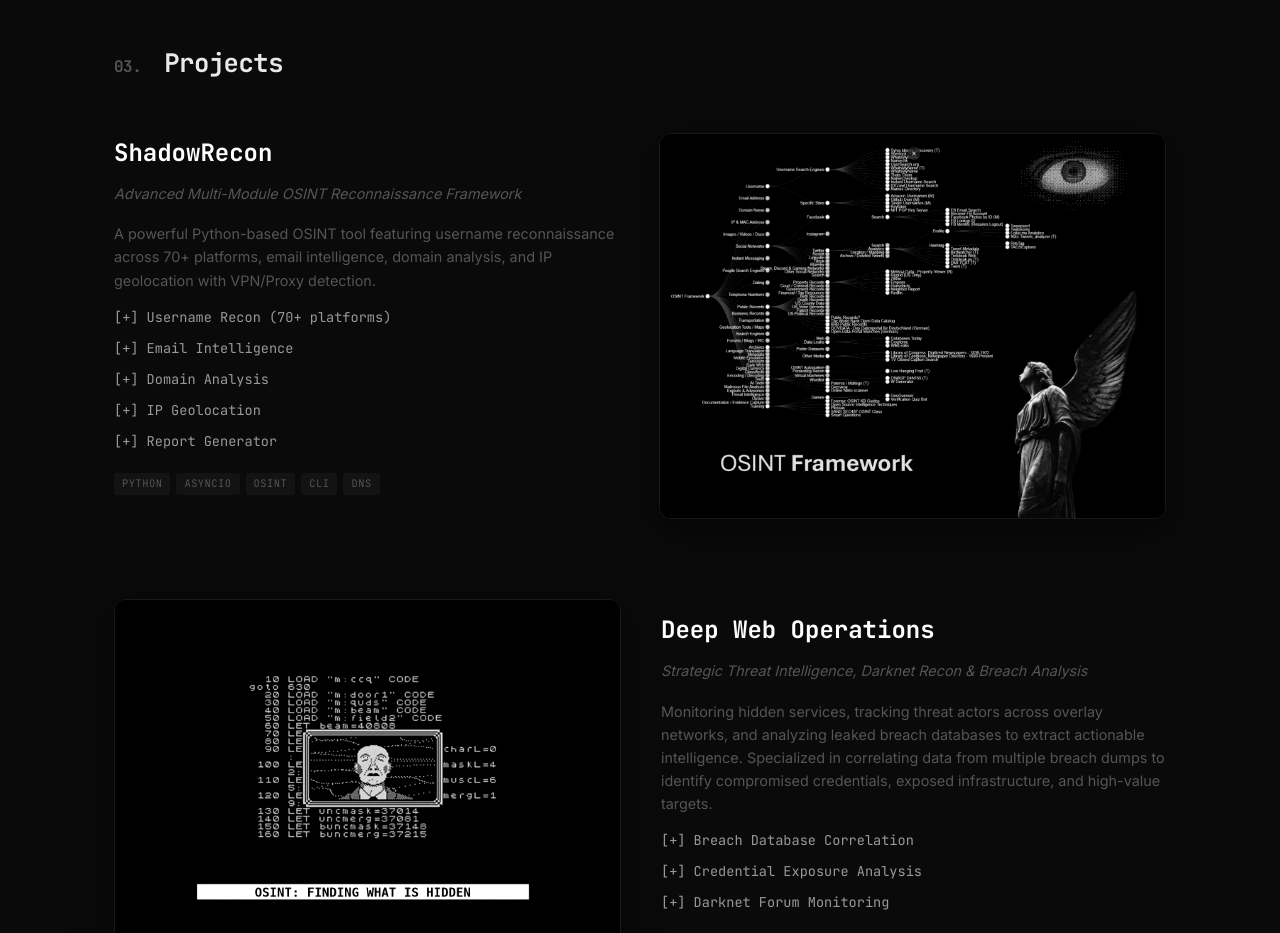
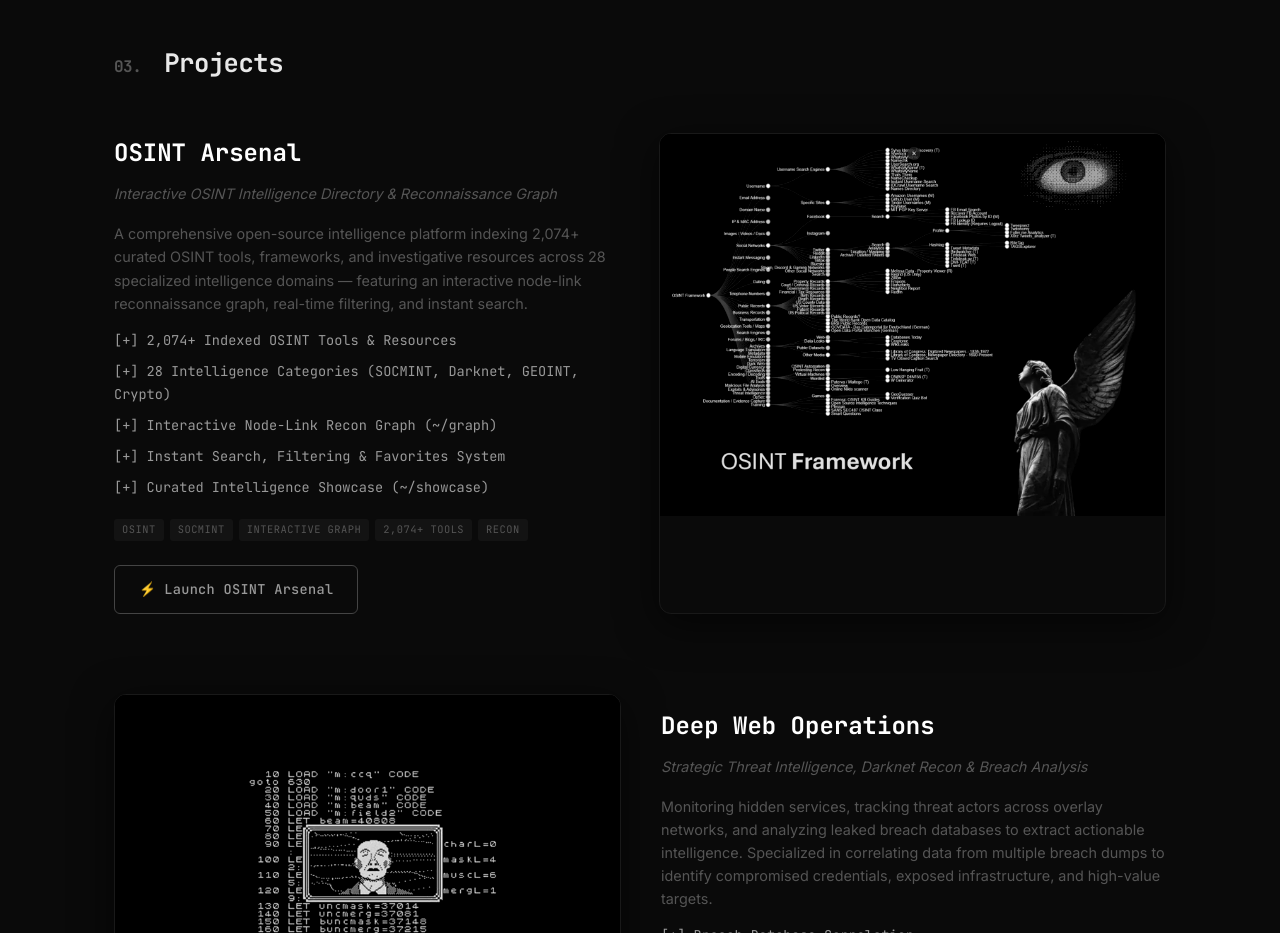
Before and after one commit to tilkoscolabs/tilkoscolabs.github.io, a plain HTML site: page index.html in a window 1280 px wide. Shown: the part 3600-4533 px from the top of the page. Drawn offline with Linux system fonts and the light colour scheme.

Commit message:
Update 03. Projects card to OSINT Arsenal with redirection link to https://tilkoss.github.io/

```diff
--- a/index.html
+++ b/index.html
@@ -256,26 +256,33 @@
             </h2>
             <div class="split-layout fade-in">
                 <div class="split-text">
-                    <h3 class="project-title" style="font-size: 1.5rem; margin-bottom: 8px;">ShadowRecon</h3>
-                    <p class="project-subtitle" style="font-size: 0.9rem; margin-bottom: 16px;">Advanced Multi-Module OSINT Reconnaissance Framework</p>
-                    <p class="project-desc" style="font-size: 0.9rem;">A powerful Python-based OSINT tool featuring username reconnaissance across 70+ platforms, email intelligence, domain analysis, and IP geolocation with VPN/Proxy detection.</p>
+                    <h3 class="project-title" style="font-size: 1.5rem; margin-bottom: 8px;">OSINT Arsenal</h3>
+                    <p class="project-subtitle" style="font-size: 0.9rem; margin-bottom: 16px;">Interactive OSINT Intelligence Directory &amp; Reconnaissance Graph</p>
+                    <p class="project-desc" style="font-size: 0.9rem;">A comprehensive open-source intelligence platform indexing 2,074+ curated OSINT tools, frameworks, and investigative resources across 28 specialized intelligence domains — featuring an interactive node-link reconnaissance graph, real-time filtering, and instant search.</p>
                     <div class="project-features" style="display: flex; flex-direction: column; gap: 8px; font-size: 0.85rem; margin-bottom: 20px; font-family: var(--font-mono); color: var(--text-secondary);">
-                        <span>[+] Username Recon (70+ platforms)</span>
-                        <span>[+] Email Intelligence</span>
-                        <span>[+] Domain Analysis</span>
-                        <span>[+] IP Geolocation</span>
-                        <span>[+] Report Generator</span>
+                        <span>[+] 2,074+ Indexed OSINT Tools &amp; Resources</span>
+                        <span>[+] 28 Intelligence Categories (SOCMINT, Darknet, GEOINT, Crypto)</span>
+                        <span>[+] Interactive Node-Link Recon Graph (~/graph)</span>
+                        <span>[+] Instant Search, Filtering &amp; Favorites System</span>
+                        <span>[+] Curated Intelligence Showcase (~/showcase)</span>
                     </div>
                     <div class="project-tags" style="margin-bottom: 24px;">
-                        <span class="tag-sm">Python</span>
-                        <span class="tag-sm">AsyncIO</span>
                         <span class="tag-sm">OSINT</span>
-                        <span class="tag-sm">CLI</span>
-                        <span class="tag-sm">DNS</span>
+                        <span class="tag-sm">SOCMINT</span>
+                        <span class="tag-sm">Interactive Graph</span>
+                        <span class="tag-sm">2,074+ Tools</span>
+                        <span class="tag-sm">Recon</span>
+                    </div>
+                    <div>
+                        <a href="https://tilkoss.github.io/" class="btn btn-outline">
+                            <span class="btn-icon">⚡</span> Launch OSINT Arsenal
+                        </a>
                     </div>
                 </div>
                 <div class="split-image">
-                    <img src="assets/images/Farmework.jpg" alt="ShadowRecon Framework">
+                    <a href="https://tilkoss.github.io/" style="display: block;">
+                        <img src="assets/images/Farmework.jpg" alt="OSINT Arsenal &amp; Interactive Graph">
+                    </a>
                 </div>
             </div>
 
```
